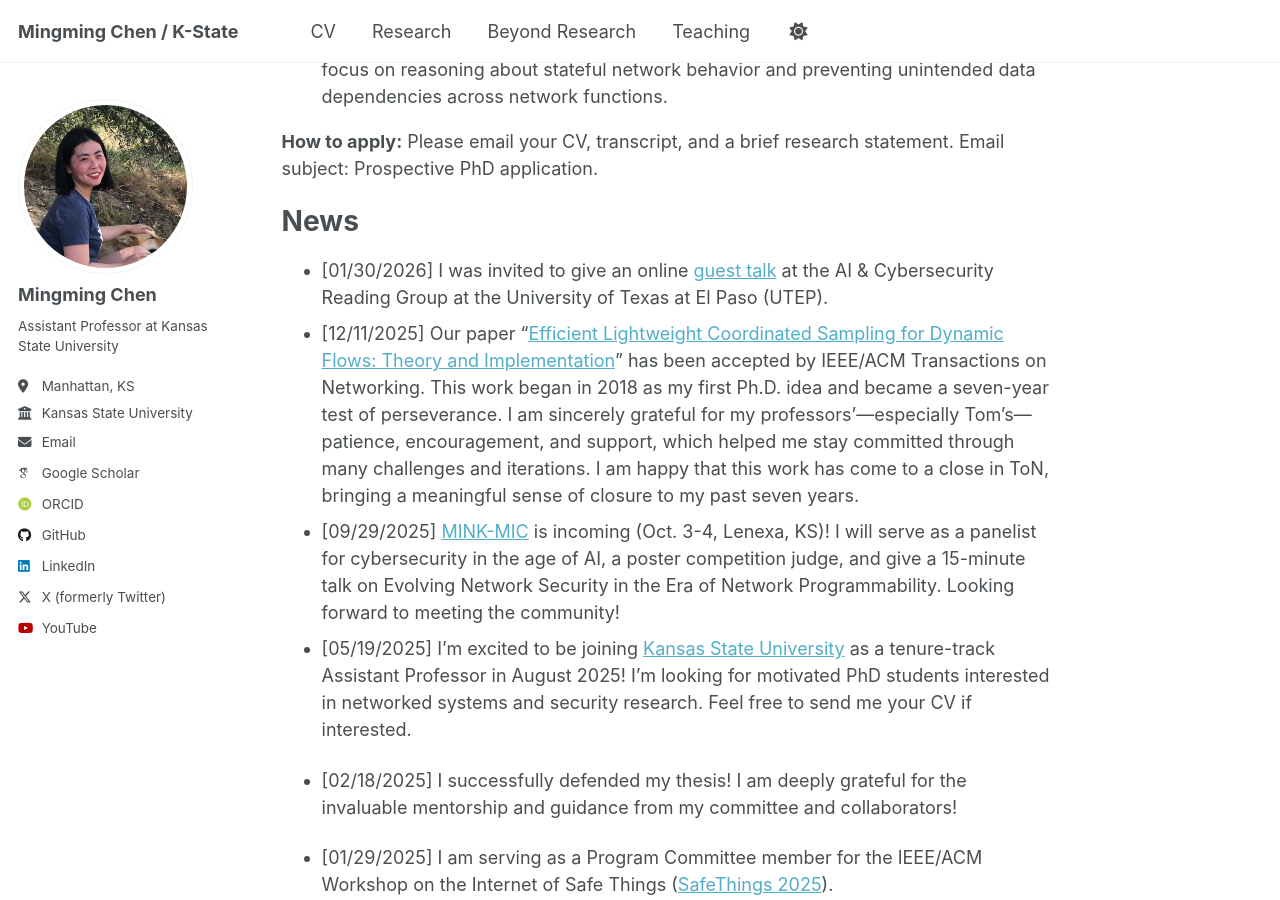
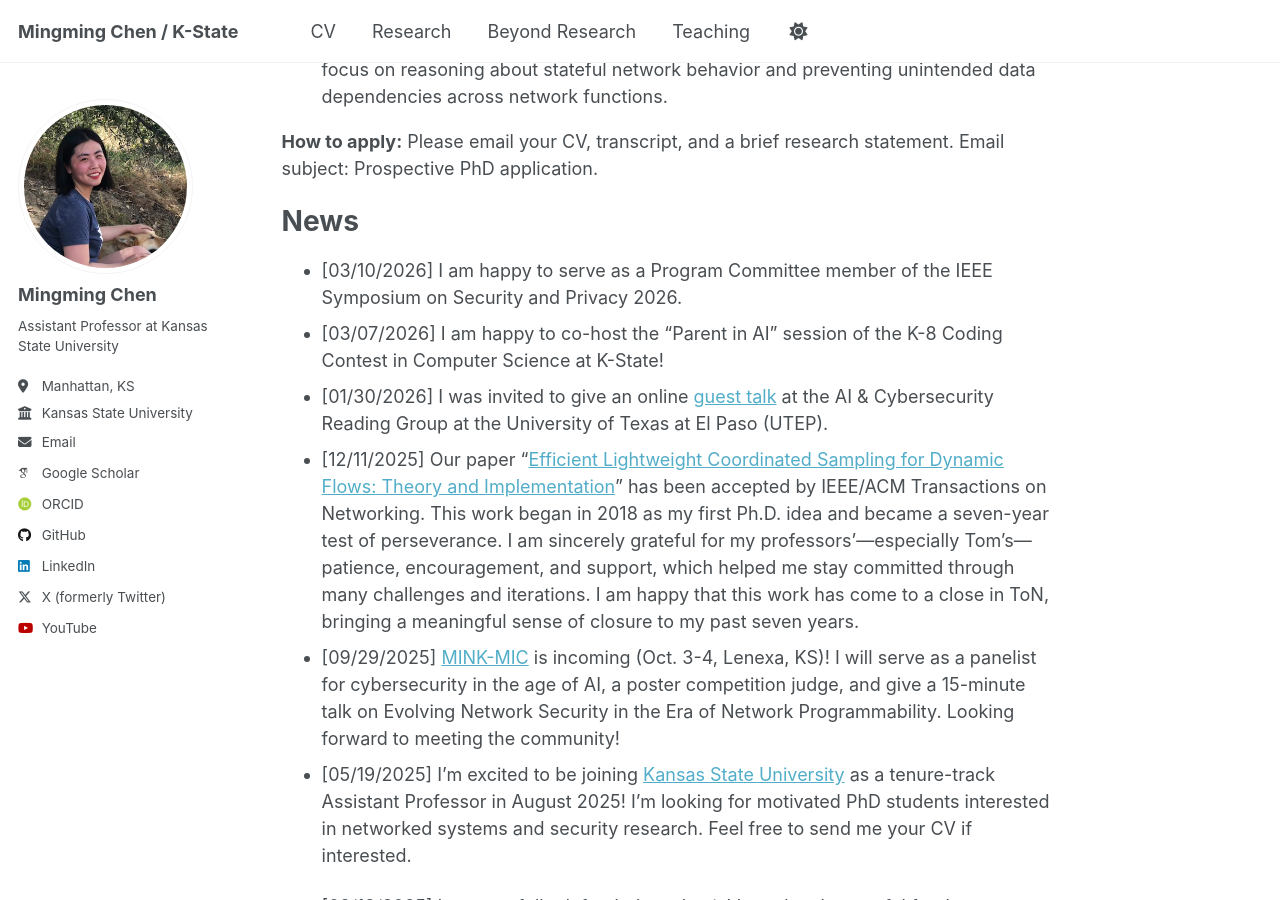
Before and after one commit to mzc796/mzc796.github.io, a Jekyll site: the page built from _pages/about.md, in a window 1280 px wide and 900 px high, scrolled down 1041 px. Built offline with Jekyll 4.4.1, drawn with Linux system fonts in a browser that asks for light colours; some web fonts are replaced; a script that is not in the unit is left out.

Commit message:
Update about.md

```diff
--- a/_pages/about.md
+++ b/_pages/about.md
@@ -20,6 +20,8 @@
 
 News
 ======
+- [03/10/2026] I am happy to serve as a Program Committee member of the IEEE Symposium on Security and Privacy 2026.
+- [03/07/2026] I am happy to co-host the "Parent in AI" session of the K-8 Coding Contest in Computer Science at K-State!
 - [01/30/2026] I was invited to give an online [guest talk](https://www.linkedin.com/feed/update/urn:li:activity:7421638950114574336/) at the AI & Cybersecurity Reading Group at the University of Texas at El Paso (UTEP).
 - [12/11/2025] Our paper “[Efficient Lightweight Coordinated Sampling for Dynamic Flows: Theory and Implementation](https://ieeexplore.ieee.org/document/11300298)” has been accepted by IEEE/ACM Transactions on Networking. This work began in 2018 as my first Ph.D. idea and became a seven-year test of perseverance. I am sincerely grateful for my professors’—especially Tom’s—patience, encouragement, and support, which helped me stay committed through many challenges and iterations. I am happy that this work has come to a close in ToN, bringing a meaningful sense of closure to my past seven years.
 - [09/29/2025] [MINK-MIC](https://www.minkwic.org/) is incoming (Oct. 3-4, Lenexa, KS)! I will serve as a panelist for cybersecurity in the age of AI, a poster competition judge, and give a 15-minute talk on Evolving Network Security in the Era of Network Programmability. Looking forward to meeting the community!
```
